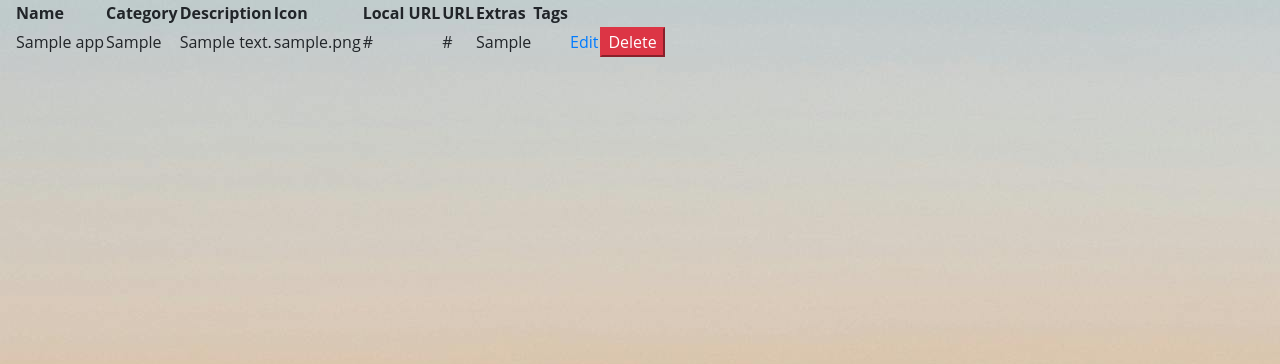
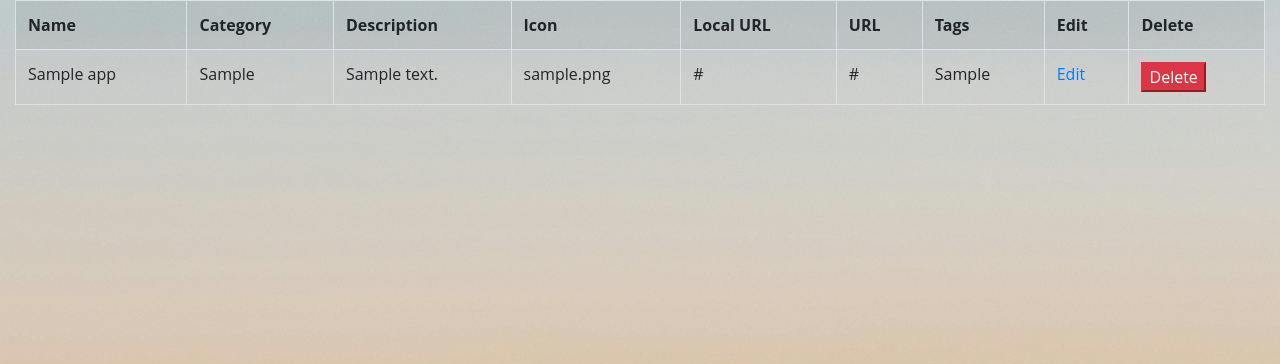
Before and after one commit to avezou/hommy, a Flask app: page /list in a window 1280 px wide. Shown: the part 56-420 px from the top of the page. Run offline with Flask 3, Linux system fonts and the light colour scheme; tables that the repository leaves empty hold one stand-in row (values such as "Sample post"); some libraries are stand-ins or nearby versions.

Commit message:
Removed extras is app list added table style

```diff
--- a/templates/list.html
+++ b/templates/list.html
@@ -1,7 +1,7 @@
 {% extends 'base.html' %}
 
 {% block content %}
-<table>
+<table class="table table-striped table-bordered table-condensed">
     <TR>
        <TH>Name</TH>
        <TH>Category</TH>
@@ -9,8 +9,9 @@
        <TH>Icon</TH>
        <TH>Local URL</TH>
        <TH>URL</TH>
-       <TH>Extras</TH>
        <TH>Tags</TH>
+       <TH>Edit</TH>
+       <TH>Delete</TH>
     </TR>
     {% for app, tags in apps.items() %}
     <TR>
@@ -24,7 +25,6 @@
         {{ tag['tag'] }}{{ ", " if not loop.last else "" }}
         {% endfor %}
       </TD>
-      <TD>{{ app['extra'] }}</TD>
       <TD><a href="{{ url_for('edit', id=app['id']) }}">Edit</a></TD>
       <TD><button class="btn-danger" onclick=confirmDelete("{{ app['id'] }}")>Delete</button></TD>
     </TR>
```
